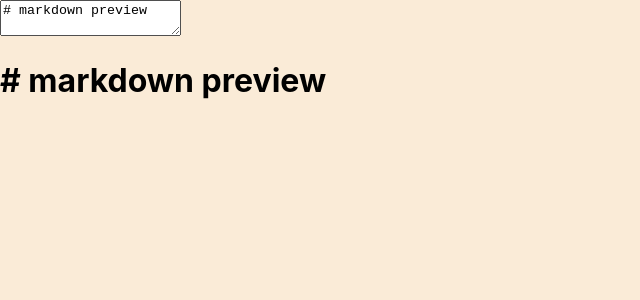
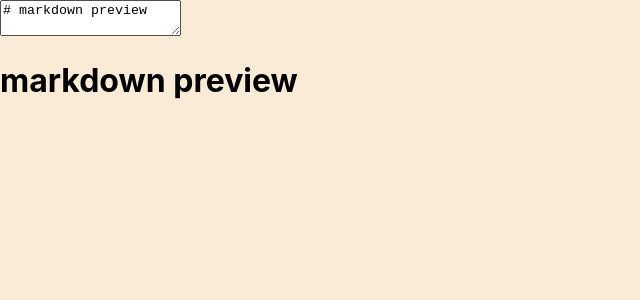
Before and after one commit to rithgan/web-markdown, a React (Create React App) app: page / in a window 1280 px wide. Shown: the top 300 px of the page, without its empty margins (0-640 px from the left). Built offline with nearby package versions, Linux system fonts and the light colour scheme.

Commit message:
text to markdown converted

```diff
--- a/package.json
+++ b/package.json
@@ -6,6 +6,7 @@
     "@testing-library/jest-dom": "^5.11.4",
     "@testing-library/react": "^11.1.0",
     "@testing-library/user-event": "^12.1.10",
+    "marked": "^2.0.0",
     "react": "^17.0.1",
     "react-dom": "^17.0.1",
     "react-scripts": "4.0.2",
--- a/src/components/Result/Result.js
+++ b/src/components/Result/Result.js
@@ -1,9 +1,11 @@
 import React from "react";
+import marked from "marked";
+const Result = (props) => {
+  const input = props.children;
 
-const Result = (props) => {
   return (
     <>
-      <h1>{props.children}</h1>
+      <div dangerouslySetInnerHTML={{ __html: marked(input) }}></div>
     </>
   );
 };
```
Also changed, not shown: 1 other file (tests, documents, lock files or other folders).
